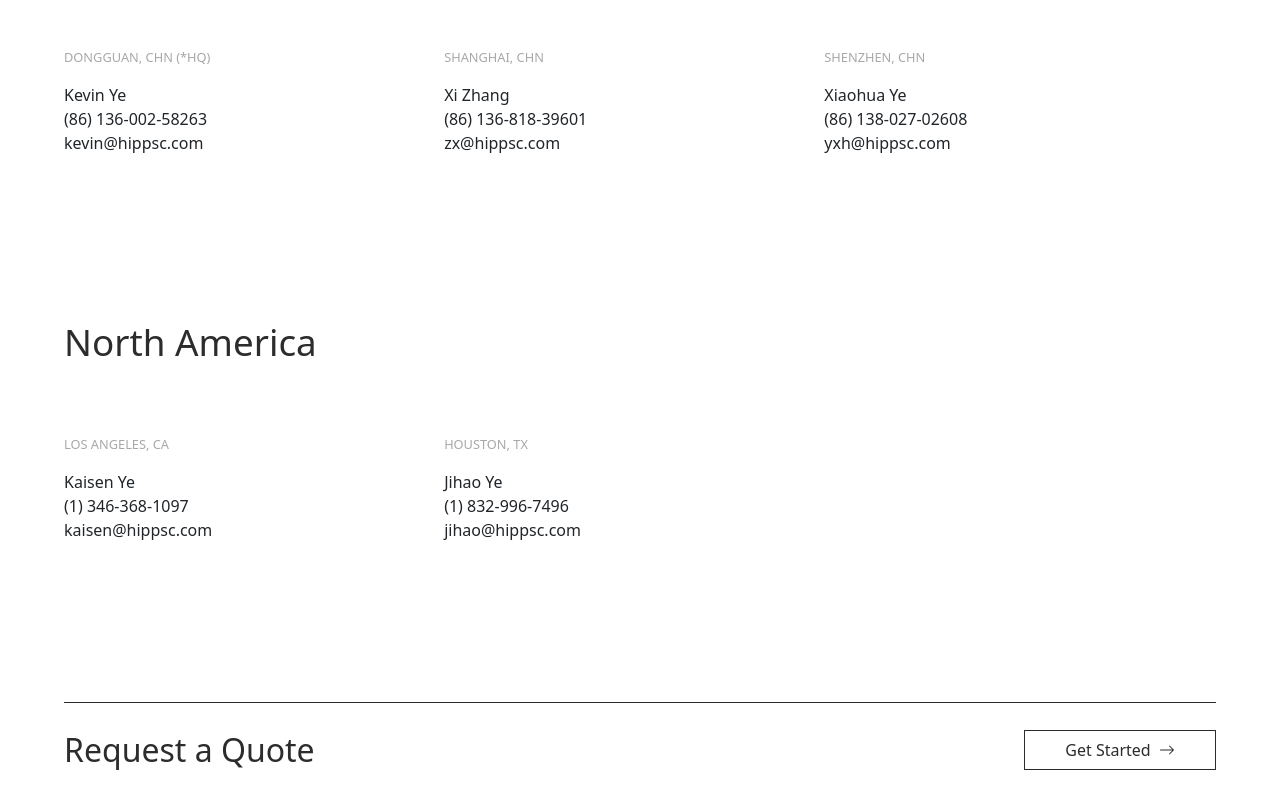
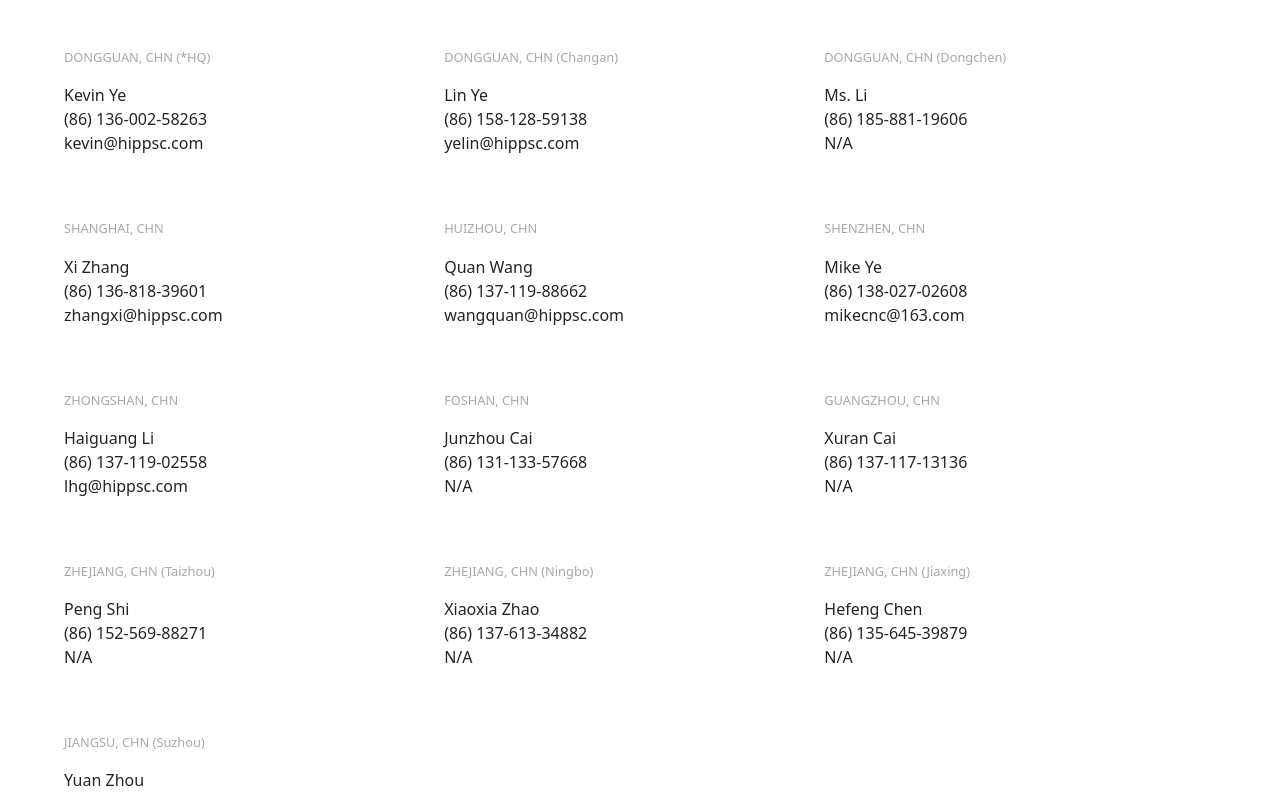
Before and after one commit to HIPPSC/hippsc-website, a React (Create React App) app: page /contact in a window 1280 px wide. Shown: the part 1000-1796 px from the top of the page. Built offline with nearby package versions, Linux system fonts and the light colour scheme.

Commit message:
add all contacts

```diff
--- a/src/pages/Contact.js
+++ b/src/pages/Contact.js
@@ -27,6 +27,77 @@
     const [locationNATitle, invisibleLocationNATitle, locationNATitleref] = useTypingEffect(location_na_title_text, 1, 30);
 
 
+    // location list
+    const locations = [
+        {
+            cityKey: "HQ",
+            phone: "(86) 136-002-58263",
+            email: "kevin@hippsc.com",
+        },
+        {
+            cityKey: "DGCA",
+            phone: "(86) 158-128-59138",
+            email: "yelin@hippsc.com"
+        },
+        {
+            cityKey: "DGDC",
+            phone: "(86) 185-881-19606",
+            email: "N/A"
+        },
+        {
+            cityKey: "SH",
+            phone: "(86) 136-818-39601",
+            email: "zhangxi@hippsc.com",
+        },
+        {
+            cityKey: "HZ",
+            phone: "(86) 137-119-88662",
+            email: "wangquan@hippsc.com",
+        },
+        {
+            cityKey: "SZ",
+            phone: "(86) 138-027-02608",
+            email: "mikecnc@163.com",
+        },
+        {
+            cityKey: "ZS",
+            phone: "(86) 137-119-02558",
+            email: "lhg@hippsc.com",
+        },
+        {
+            cityKey: "FS",
+            phone: "(86) 131-133-57668",
+            email: "N/A",
+        },
+        {
+            cityKey: "GZ",
+            phone: "(86) 137-117-13136",
+            email: "N/A",
+        },
+        {
+            cityKey: "ZJTZ",
+            phone: "(86) 152-569-88271",
+            email: "N/A",
+        },
+        {
+            cityKey: "ZJNB",
+            phone: "(86) 137-613-34882",
+            email: "N/A",
+        },
+        {
+            cityKey: "ZJJS",
+            phone: "(86) 135-645-39879",
+            email: "N/A",
+        },
+        {
+            cityKey: "JSGS",
+            phone: "(86) 189-526-81780",
+            email: "N/A",
+        },
+    ];
+
+
+
     return (
         <div className='contact'>
             <div className="contact-header">
@@ -44,71 +115,24 @@
                     <span style={{color: 'transparent'}}>{invisibleLocationAPTitle}</span>
                 </div>
                 <div className="contact-locations-list">
-                    <div className="contact-locations-list-item">
+                    {locations.map((location) => (
+                        <div className="contact-locations-list-item" key={location.cityKey}>
                             <div className="contact-locations-list-item-title page-text-2">
-                            {t("contact.cities.HQ")}
+                                {t(`contact.cities.${location.cityKey}`)}
                             </div>
-                        {/* <div className="contact-locations-list-item-address">
-                            <div>Floor 7, Building 1, No. 13 </div>
-                            <div>Xinchun Road, Shangsha, Changan Town</div>
-                            <div>Dongguan, Guangdong</div>
-                        </div> */}
                             <div className="contact-locations-list-item-name">
-                            {t("contact.names.HQ")}
+                                {t(`contact.names.${location.cityKey}`)}
                             </div>
                             <div className="contact-locations-list-item-phone">
-                            <span>(86) 136-002-58263</span>
+                                <span>{location.phone}</span>
                             </div>
                             <div className="contact-locations-list-item-email">
-                            <a href="mailto:">
-                                kevin@hippsc.com
+                                <a href={`mailto:${location.email}`}>
+                                {location.email}
                                 </a>
                             </div>
                         </div>
-                    <div className="contact-locations-list-item">
-                        <div className="contact-locations-list-item-title page-text-2">
-                            {t("contact.cities.SH")}
-                        </div>
-                        {/* <div className="contact-locations-list-item-address">
-                            <div>Building 19, Linda Park</div>
-                            <div>No. 8 Dongjing Road</div>
-                            <div>Songjiang Industrial Zone</div>
-                            <div>Shanghai</div>
-                        </div> */}
-                        <div className="contact-locations-list-item-name">
-                            {t("contact.names.SH")}
-                        </div>
-                        <div className="contact-locations-list-item-phone">
-                            <span>(86) 136-818-39601</span>
-                        </div>
-                        <div className="contact-locations-list-item-email">
-                            <a href="mailto:">
-                                zx@hippsc.com
-                            </a>
-                        </div>
-                    </div>
-                    <div className="contact-locations-list-item">
-                        <div className="contact-locations-list-item-title page-text-2">
-                            {t("contact.cities.SZ")}
-                        </div>
-                        {/* <div className="contact-locations-list-item-address">
-                            <div>No. B06</div>
-                            <div>Shangliao Hardware Mold City</div>
-                            <div>Shajing, Shenzhen</div>
-                            <div>Guangdong</div>
-                        </div> */}
-                        <div className="contact-locations-list-item-name">
-                            {t("contact.names.SZ")}
-                        </div>
-                        <div className="contact-locations-list-item-phone">
-                            <span>(86) 138-027-02608</span>
-                        </div>
-                        <div className="contact-locations-list-item-email">
-                            <a href="mailto:">
-                                yxh@hippsc.com
-                            </a>
-                        </div>
-                    </div>
+                    ))}
                 </div>
 
                 <div className="contact-locations-title page-title-1-xl" ref={locationNATitleref}>
--- a/src/translatons/cn/global.json
+++ b/src/translatons/cn/global.json
@@ -234,15 +234,35 @@
     "N": "北美洲地区",
     "names": {
       "HQ": "叶新昌",
+      "DGCA": "叶麟",
+      "DGDC": "李女士",
       "SH": "张玺",
+      "HZ": "王权",
       "SZ": "叶小华",
+      "ZS": "李海光",
+      "FS": "蔡俊洲",
+      "GZ": "蔡旭燃",
+      "ZJTZ": "石鹏",
+      "ZJNB": "赵晓霞",
+      "ZJJS": "陈和凤",
+      "JSGS": "周园",
       "LA": "叶楷森",
       "HOU": "叶骥灏"
     },
     "cities": {
       "HQ": "广东-东莞(总部)",
+      "DGCA": "广东-东莞(长安)",
+      "DGDC": "广东-东莞(东城)",
       "SH": "中国-上海",
+      "HZ": "广东-惠州",
       "SZ": "广东-深圳",
+      "ZS": "广东-中山",
+      "FS": "广东-佛山",
+      "GZ": "广东-广州",
+      "ZJTZ": "浙江-台州",
+      "ZJNB": "浙江-宁波",
+      "ZJJS": "浙江-嘉兴",
+      "JSGS": "江苏-苏州",
       "LA": "美国-洛杉矶",
       "HOU": "美国-休斯顿"
     }
--- a/src/translatons/en/global.json
+++ b/src/translatons/en/global.json
@@ -227,23 +227,45 @@
     "p2C": "We are committed to providing high-quality products and services to our customers, and we look forward to working with you to create a better future."
   },
 
+
   "contact": {
     "C": "Contact Us",
     "A": "Asia & Pacific",
     "N": "North America",
     "names": {
       "HQ": "Kevin Ye",
+      "DGCA": "Lin Ye",
+      "DGDC": "Ms. Li",
       "SH": "Xi Zhang",
-      "SZ": "Xiaohua Ye",
+      "HZ": "Quan Wang",
+      "SZ": "Mike Ye",
+      "ZS": "Haiguang Li",
+      "FS": "Junzhou Cai",
+      "GZ": "Xuran Cai",
+      "ZJTZ": "Peng Shi",
+      "ZJNB": "Xiaoxia Zhao",
+      "ZJJS": "Hefeng Chen",
+      "JSGS": "Yuan Zhou",
       "LA": "Kaisen Ye",
       "HOU": "Jihao Ye"
     },
     "cities": {
       "HQ": "DONGGUAN, CHN (*HQ)",
+      "DGCA": "DONGGUAN, CHN (Changan)",
+      "DGDC": "DONGGUAN, CHN (Dongchen)",
       "SH": "SHANGHAI, CHN",
+      "HZ": "HUIZHOU, CHN",
       "SZ": "SHENZHEN, CHN",
+      "ZS": "ZHONGSHAN, CHN",
+      "FS": "FOSHAN, CHN",
+      "GZ": "GUANGZHOU, CHN",
+      "ZJTZ": "ZHEJIANG, CHN (Taizhou)",
+      "ZJNB": "ZHEJIANG, CHN (Ningbo)",
+      "ZJJS": "ZHEJIANG, CHN (Jiaxing)",
+      "JSGS": "JIANGSU, CHN (Suzhou)",
       "LA": "LOS ANGELES, CA",
       "HOU": "HOUSTON, TX"
     }
   }
+
 }
```
Lines whose indentation alone changed are shown as unchanged.
